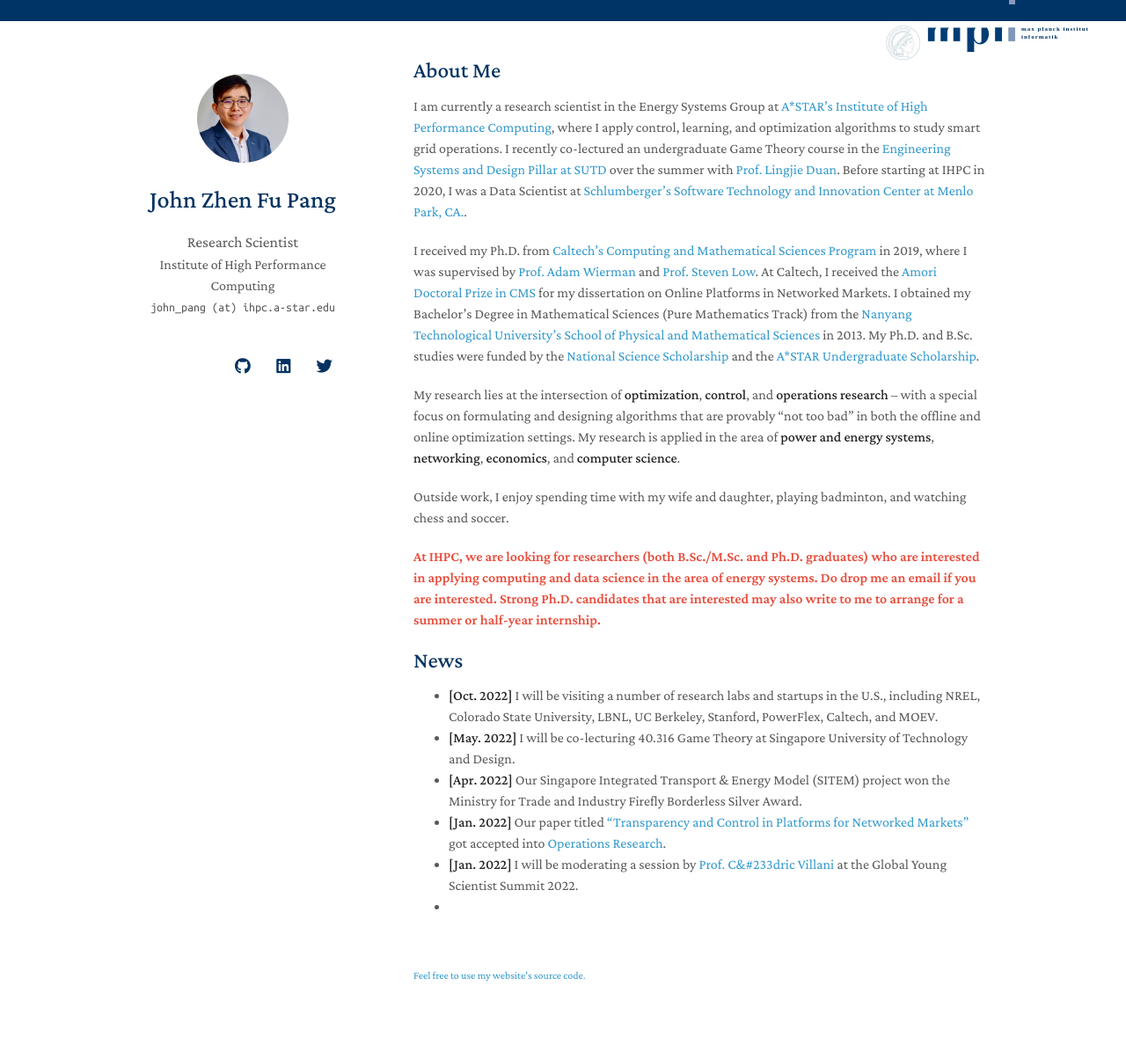
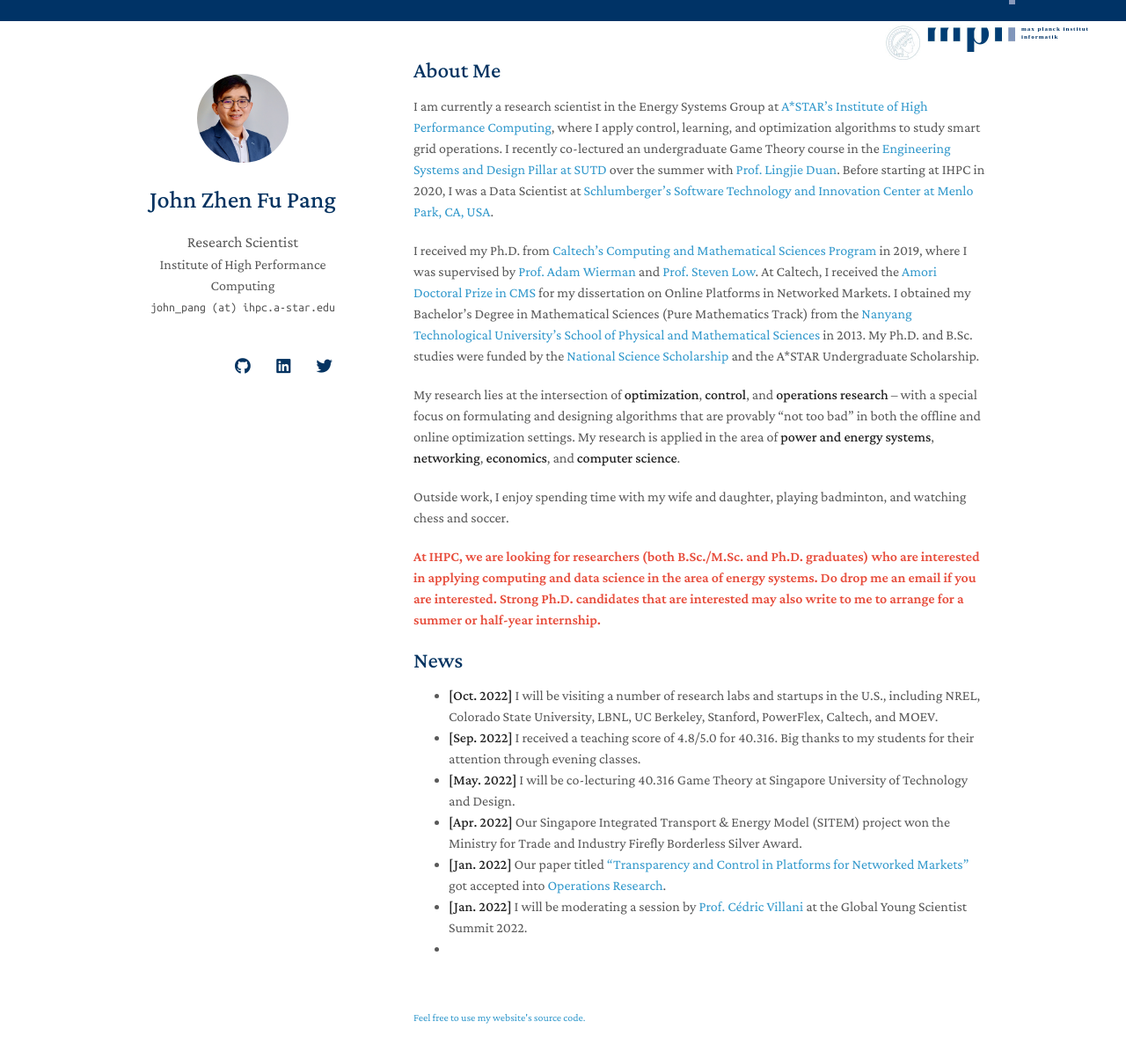
Before and after one commit to j-pang/j-pang.github.io, a Jekyll site: the page built from index.md, in a window 1280 px wide and 1238 px high. Shown: the top 1203 px of the window at 88% size. Built offline with Jekyll 4.4.1, drawn with Linux system fonts in a browser that asks for light colours; nearby versions of some CDN libraries; a style sheet for code colours, icons or effects is not loaded; our own code applies the rules of GitHub Pages for plain Markdown files.

Commit message:
Update index.md

```diff
--- a/index.md
+++ b/index.md
@@ -4,9 +4,9 @@ layout: homepage
 
 ## About Me
 
-I am currently a research scientist in the Energy Systems Group at [A\*STAR's Institute of High Performance Computing](https://www.a-star.edu.sg/ihpc), where I apply control, learning, and optimization algorithms to study smart grid operations. I recently co-lectured an undergraduate Game Theory course in the [Engineering Systems and Design Pillar at SUTD](https://esd.sutd.edu.sg/) over the summer with [Prof. Lingjie Duan](https://esd.sutd.edu.sg/people/faculty/lingjie-duan). Before starting at IHPC in 2020, I was a Data Scientist at [Schlumberger's Software Technology and Innovation Center at Menlo Park, CA.](https://www.slb.com/).
+I am currently a research scientist in the Energy Systems Group at [A\*STAR's Institute of High Performance Computing](https://www.a-star.edu.sg/ihpc), where I apply control, learning, and optimization algorithms to study smart grid operations. I recently co-lectured an undergraduate Game Theory course in the [Engineering Systems and Design Pillar at SUTD](https://esd.sutd.edu.sg/) over the summer with [Prof. Lingjie Duan](https://esd.sutd.edu.sg/people/faculty/lingjie-duan). Before starting at IHPC in 2020, I was a Data Scientist at [Schlumberger's Software Technology and Innovation Center at Menlo Park, CA, USA](https://www.slb.com/).
 
-I received my Ph.D. from [Caltech's Computing and Mathematical Sciences Program](https://www.cms.caltech.edu/) in 2019, where I was supervised by [Prof. Adam Wierman](https://adamwierman.com/) and [Prof. Steven Low](http://netlab.caltech.edu/). At Caltech, I received the [Amori Doctoral Prize in CMS](https://www.cms.caltech.edu/academics/honors) for my dissertation on Online Platforms in Networked Markets. I obtained my Bachelor's Degree in Mathematical Sciences (Pure Mathematics Track) from the [Nanyang Technological University's School of Physical and Mathematical Sciences](https://www.ntu.edu.sg/spms) in 2013. My Ph.D. and B.Sc. studies were funded by the [National Science Scholarship](https://www.a-star.edu.sg/Scholarships/for-graduate-studies/national-science-scholarship-phd) and the [A\*STAR Undergraduate Scholarship](https://brightsparks.com.sg/profile/astar/scholarship.php?schid=6397).
+I received my Ph.D. from [Caltech's Computing and Mathematical Sciences Program](https://www.cms.caltech.edu/) in 2019, where I was supervised by [Prof. Adam Wierman](https://adamwierman.com/) and [Prof. Steven Low](http://netlab.caltech.edu/). At Caltech, I received the [Amori Doctoral Prize in CMS](https://www.cms.caltech.edu/academics/honors) for my dissertation on Online Platforms in Networked Markets. I obtained my Bachelor's Degree in Mathematical Sciences (Pure Mathematics Track) from the [Nanyang Technological University's School of Physical and Mathematical Sciences](https://www.ntu.edu.sg/spms) in 2013. My Ph.D. and B.Sc. studies were funded by the [National Science Scholarship](https://www.a-star.edu.sg/Scholarships/for-graduate-studies/national-science-scholarship-phd) and the A\*STAR Undergraduate Scholarship.
 
 My research lies at the intersection of **optimization**, **control**, and **operations research** -- with a special focus on formulating and designing algorithms that are provably "not too bad" in both the offline and online optimization settings. My research is applied in the area of **power and energy systems**, **networking**, **economics**, and **computer science**.
 
@@ -17,8 +17,9 @@ Outside work, I enjoy spending time with my wife and daughter, playing badminton
 ## News
 
 - **[Oct. 2022]**  I will be visiting a number of research labs and startups in the U.S., including NREL, Colorado State University, LBNL, UC Berkeley, Stanford, PowerFlex, Caltech, and MOEV.
+- **[Sep. 2022]**  I received a teaching score of 4.8/5.0 for 40.316. Big thanks to my students for their attention through evening classes.
 - **[May. 2022]**  I will be co-lecturing 40.316 Game Theory at Singapore University of Technology and Design.
 - **[Apr. 2022]**  Our Singapore Integrated Transport & Energy Model (SITEM) project won the Ministry for Trade and Industry Firefly Borderless Silver Award.
 - **[Jan. 2022]**  Our paper titled ["Transparency and Control in Platforms for Networked Markets"](https://pubsonline.informs.org/doi/abs/10.1287/opre.2021.2244) got accepted into [Operations Research](https://pubsonline.informs.org/journal/opre).
-- **[Jan. 2022]**  I will be moderating a session by [Prof. C&#233dric Villani](https://www.cedricvillani.org/) at the Global Young Scientist Summit 2022.
+- **[Jan. 2022]**  I will be moderating a session by [Prof. C&#233;dric Villani](https://www.cedricvillani.org/) at the Global Young Scientist Summit 2022.
 -
```
